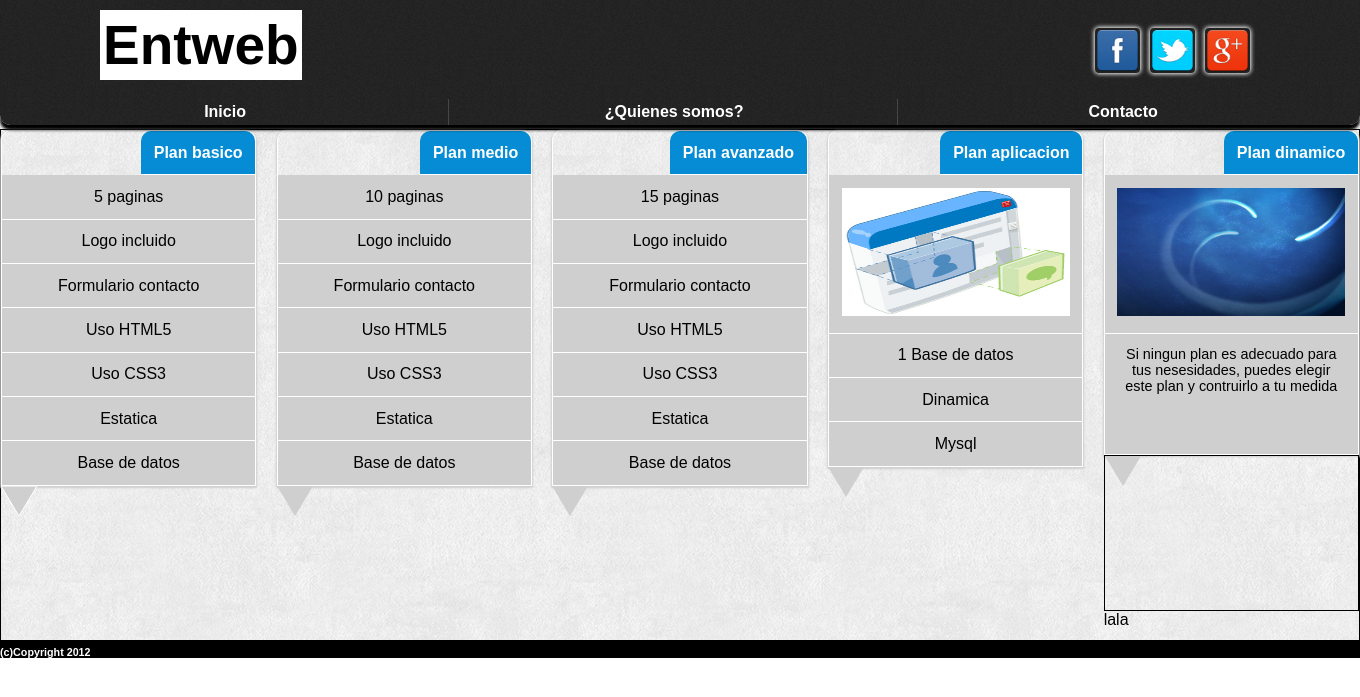
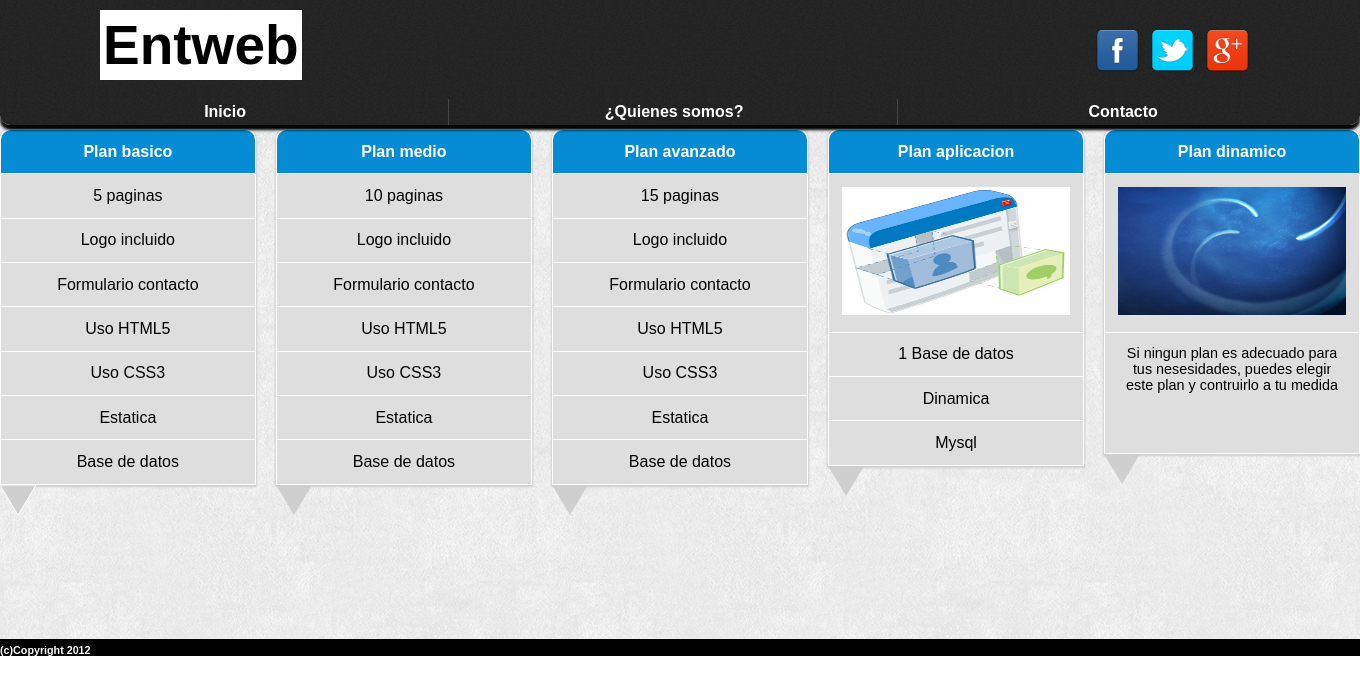
Before and after one commit to wilsonxp/Proyecto-web, a PHP site: page /servicios.php in a window 1360 px wide; the page is wider, and only the part inside the window is pictured. Shown: the top 697 px of that part. Run offline with PHP 8.4, Linux system fonts and the light colour scheme.

Commit message:
nuevo color cajas

```diff
--- a/servicios.css
+++ b/servicios.css
@@ -37,10 +37,10 @@ h1{
 .iconos {
     width: 45px;
     height: 45px;
-    -webkit-box-shadow: 0px 0px 4px 1px #fff;
-    box-shadow: 0px 0px 4px 1px #fff;
-    -webkit-border-radius: 4px;
-    border-radius: 4px;
+    /*-webkit-box-shadow: 0px 0px 4px 1px #CFCFCF;
+    box-shadow: 0px 0px .1px 0.1px #CFCFCF;*/
+    -webkit-border-radius: 7px;
+    border-radius: 7px;
 }
 /*-----------FIN HEADER---------*/
 
@@ -87,7 +87,7 @@ section{
     background-image: url("imagenes/fondo-n-4.png");
 }
 article{
-    border:1px solid black;
+    /*border:1px solid black;*/
 }
 .pack1,.pack2,.pack3,.pack4,.pack5{
     /*border:1px solid red;*/
@@ -105,7 +105,6 @@ table{
     width: 100%;
 }
 th{
-    float: right;
     background-color: #068CD4;
     border-bottom:1px solid white;
     -moz-border-radius:10px 10px 0px 0px;
@@ -114,12 +113,11 @@ th{
     display: block;
     padding: 5%;
     text-align: center;
-    font-family: 'Arial';
     /*-moz-border-radius:10px;
     border-radius: 10px;*/
 }
 td{
-    background-color: #CFCFCF;
+    background-color: #DEDEDE;
     border-bottom:1px solid white;
     display: block;
     padding: 5%;
--- a/servicios.php
+++ b/servicios.php
@@ -174,12 +174,11 @@
                                 <td>Si ningun plan es adecuado para tus nesesidades, puedes elegir este plan y contruirlo a tu medida</td>
                             </tr>
                         </table>
-                        <div style="border:1px solid black;">
+                        <div style="/*border:1px solid black;*/">
                             <svg>
                                 <polygon points="0,0 36,0 18,30" fill="#CFCFCF">
                             </svg>
                         </div>
-                        lala
                     </div>
                     <div style="clear:both;"></div>
                 </article>
```
